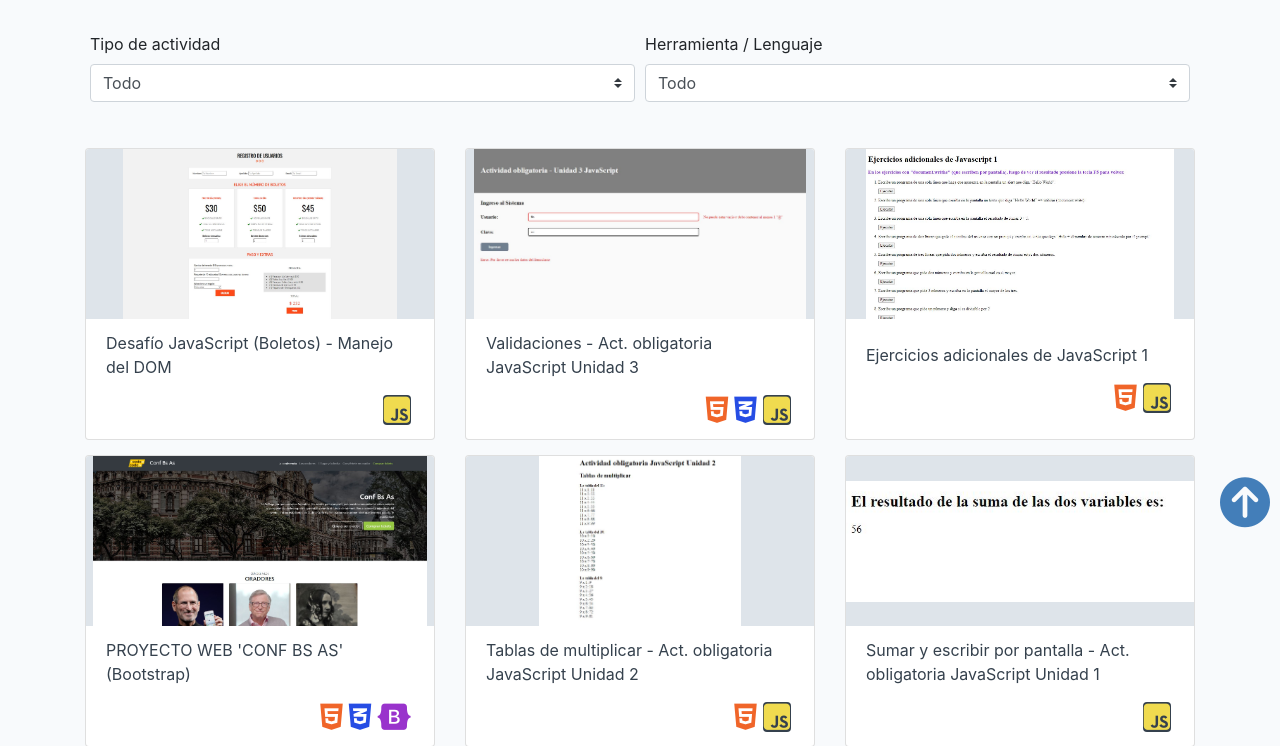
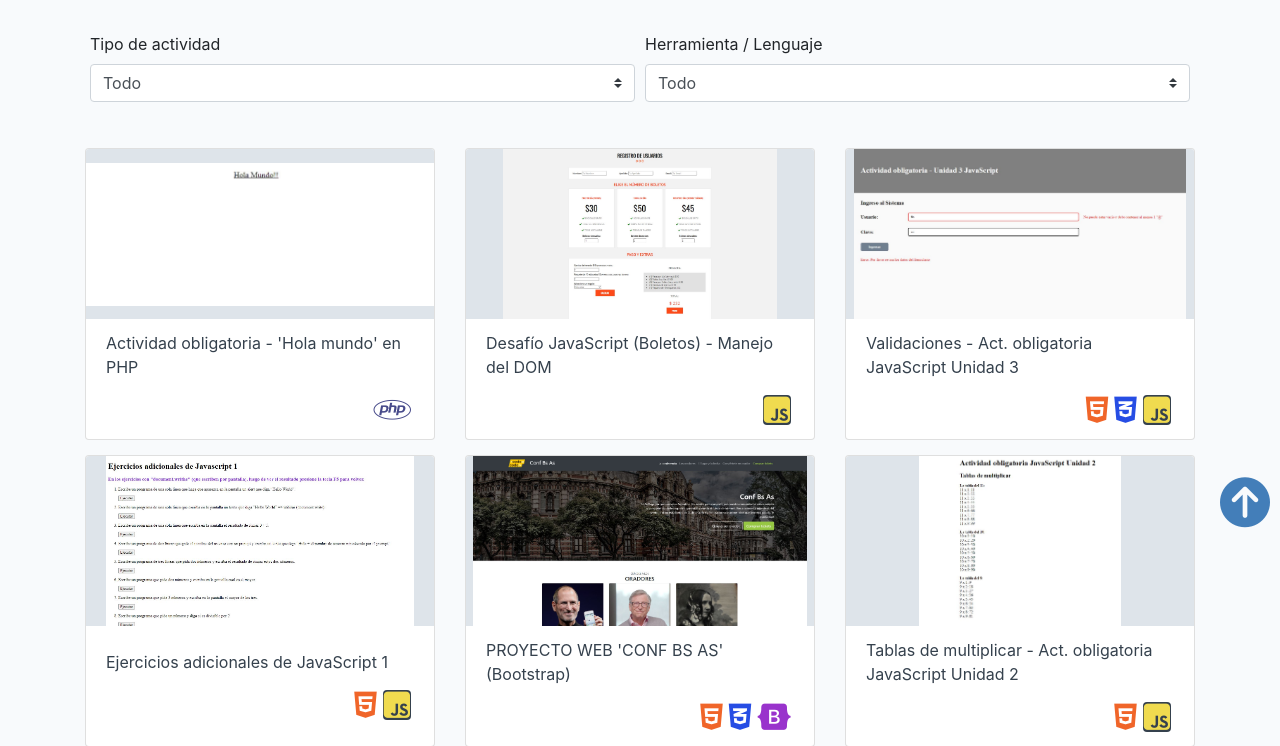
Before and after one commit to flordemol/Full-Stack-PHP-Codo-a-Codo, a PHP site: page / in a window 1280 px wide. Shown: the part 249-995 px from the top of the page. Run offline with PHP 8.4, Linux system fonts and the light colour scheme; some libraries are stand-ins or nearby versions.

Commit message:
Hola mundo en PHP

```diff
--- a/css/style-index.css
+++ b/css/style-index.css
@@ -58,6 +58,10 @@ body {
   color: #9933cc;
 }
 
+.fa-php {
+  color: #474a8a;
+}
+
 .fa-js-square {
   color: #f0db4f;
   background-color: #35414d;
--- a/index.html
+++ b/index.html
@@ -44,6 +44,7 @@
           <option value="2" name="css">CSS</option>
           <option value="3" name="bootstrap">Bootstrap</option>
           <option value="4" name="js">Javascript</option>
+          <option value="5" name="php">PHP</option>
         </select>
       </div>
     </div>
--- a/js/main.js
+++ b/js/main.js
@@ -1,4 +1,13 @@
 const tareas = [
+    {
+        "id" : 24,
+        "href" : "Unidad1PHP/index.php",
+        "imagen" : "u1_php.JPG",
+        "altIMG" : "Imagen de la act. obligatoria 'Hola mundo en PHP",
+        "titulo" : "Actividad obligatoria - 'Hola mundo' en PHP",
+        "herramientas" : ["PHP"],
+        "tipoActividad" : "Actividad obligatoria"
+    },
     {
         "id" : 23,
         "href" : "desafioJsBoletos/alumnos.html",
@@ -226,6 +235,8 @@ function iconos(tarea) {
         iconos += '<i class="fab fa-bootstrap"></i>'
     if(tarea.herramientas.includes('Javascript'))
         iconos += '<i class="fab fa-js-square"></i>'
+    if(tarea.herramientas.includes('PHP'))
+        iconos += '<i class="fab fa-php"></i>'
 
     return iconos;
 }
```
Also changed, not shown: Unidad1PHP/index.php (added, +13 -0 lines), imagenes/u1_php.JPG (added).
